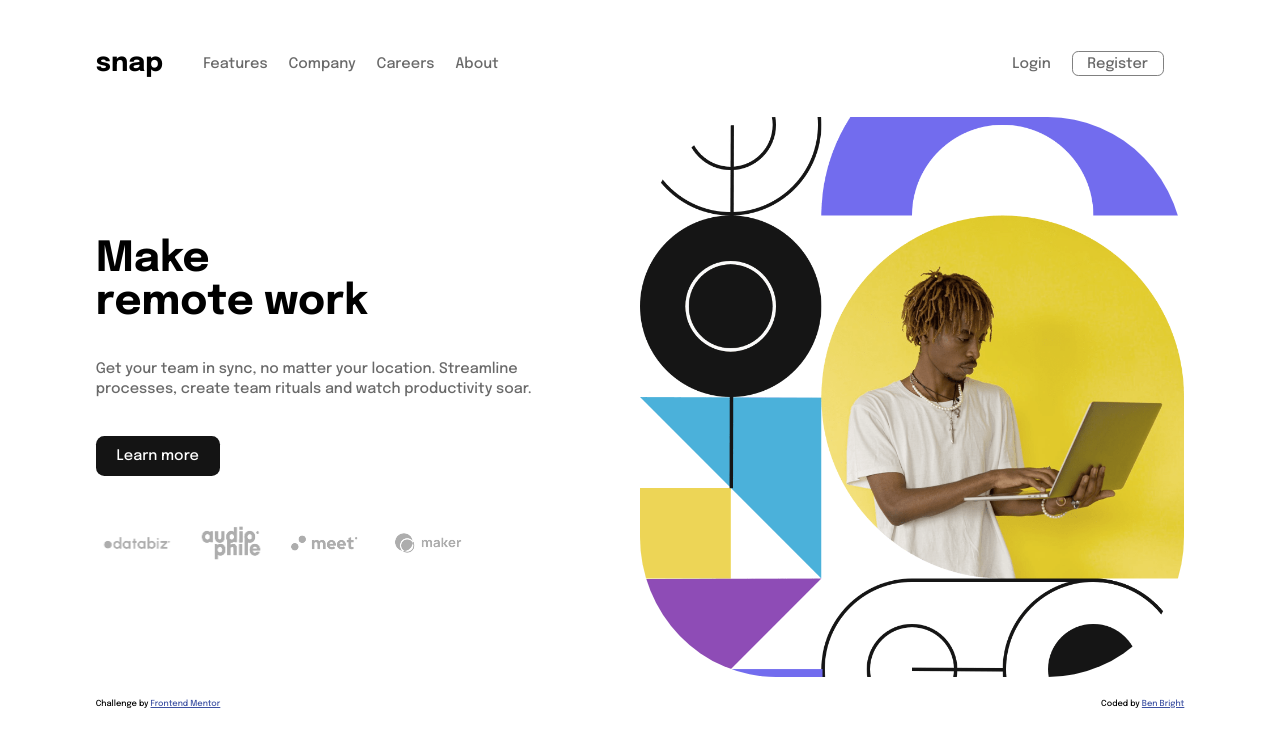
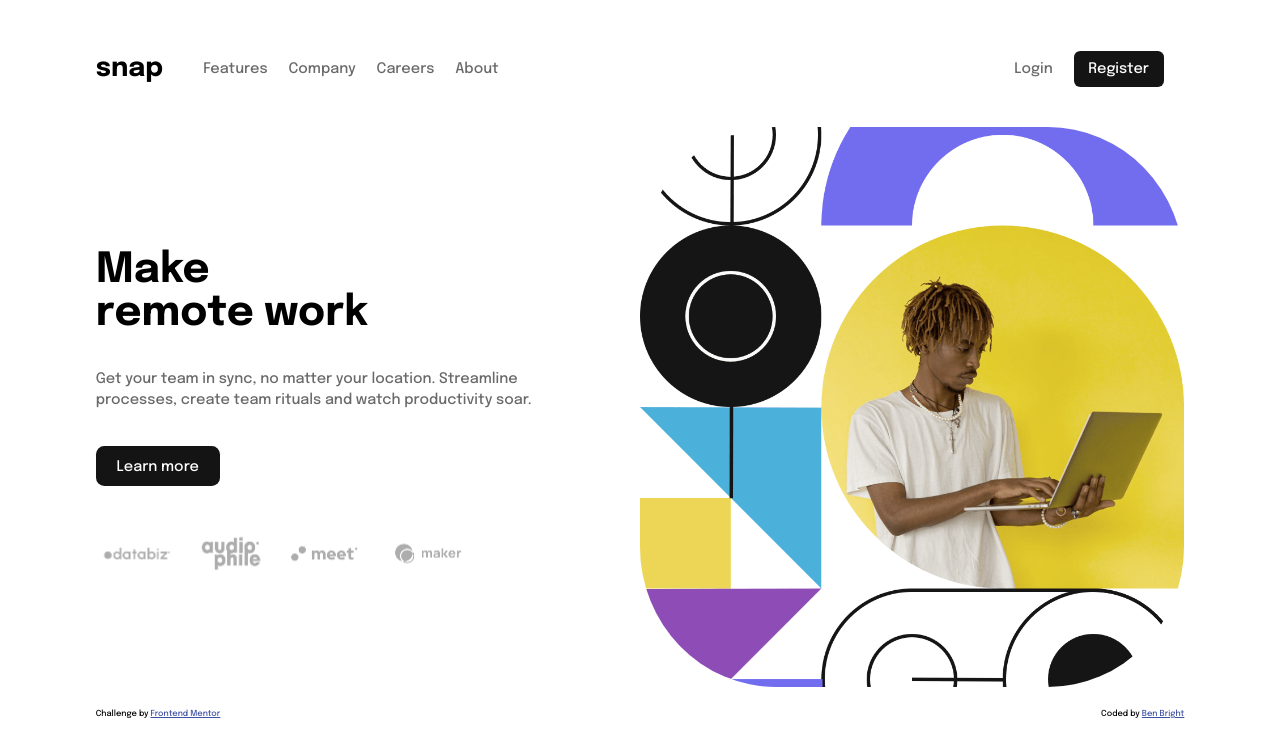
Before and after one commit to benjbright/responsive-landing-page, a website: page index.html in a window 1280 px wide. Drawn offline with Linux system fonts and the light colour scheme.

Commit message:
Update style.css

```diff
--- a/style.css
+++ b/style.css
@@ -51,9 +51,13 @@ li {
 }
 
 .cta-btns li:nth-last-child(1) {
-  border: 1px solid gray;
-  padding: 0.2rem 0.7rem;
+  /* border: 1px solid gray; */
+  padding: 0.5rem 0.7rem;
   border-radius: 0.3rem;
+  background-color: hsl(0, 0%, 8%);
+  color: #fff;
+  border: none;
+  cursor: pointer;
 }
 
 /* MAIN */
@@ -84,6 +88,7 @@ main button {
   padding: 0.6rem 1rem;
   border-radius: 0.4rem;
   margin-top: 1rem;
+  cursor: pointer;
 }
 
 .text-side {
```
